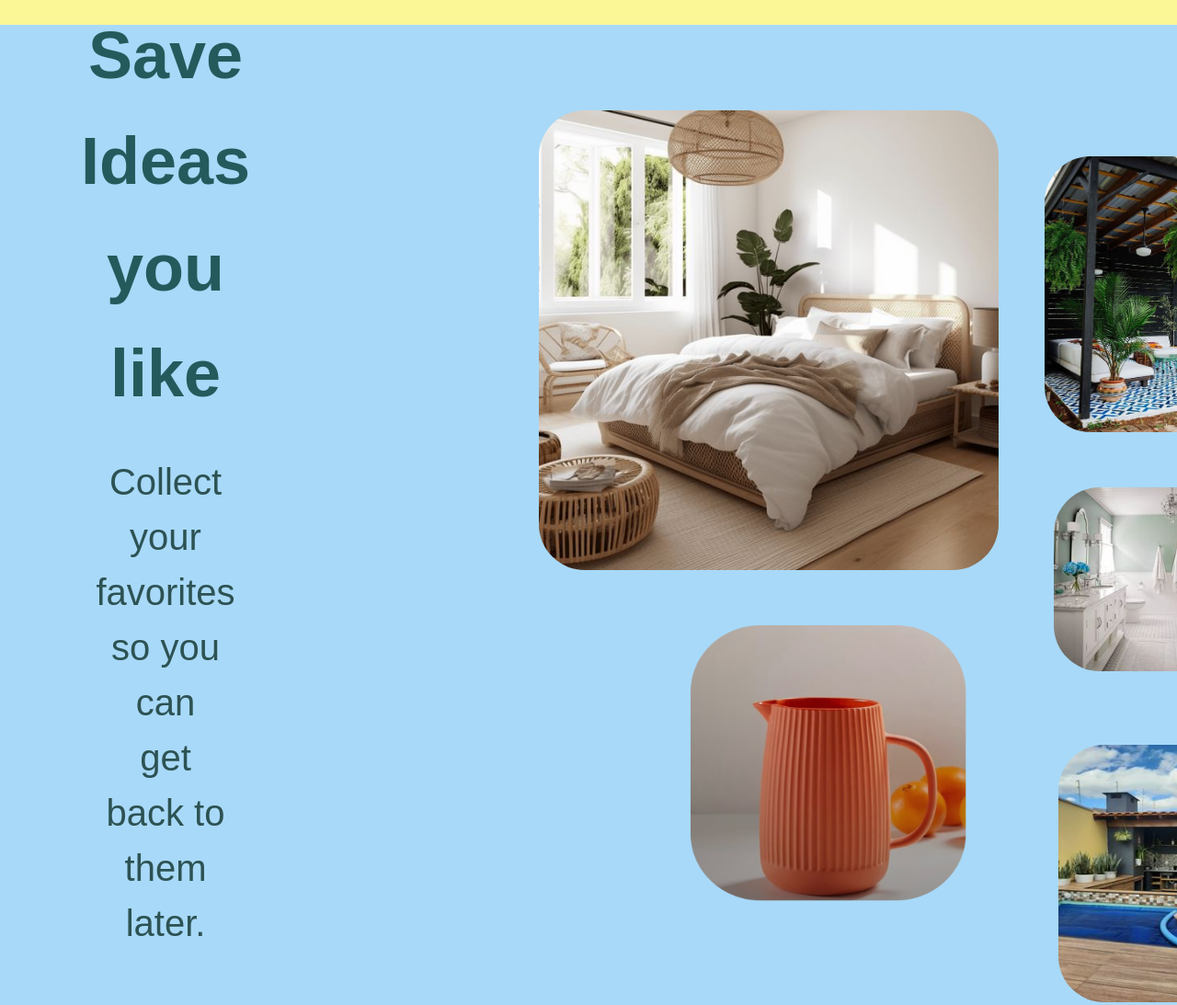
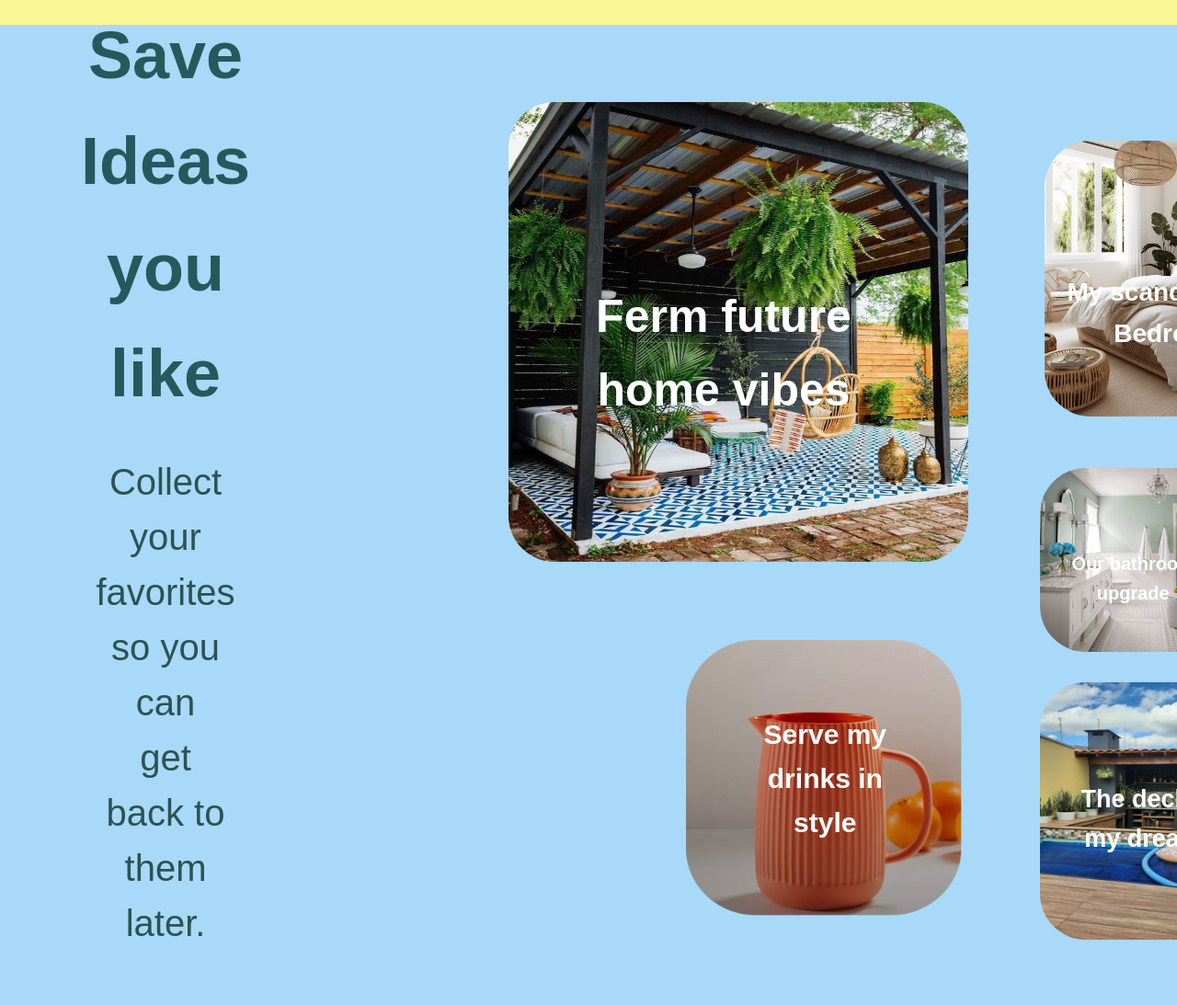
Before and after one commit to Bhavyashree-DC/Pinterest_webPage, a plain HTML site: page index.html in a window 1280 px wide. Shown: the part 1973-3066 px from the top of the page at 92% size. Drawn offline with nearby package versions, Linux system fonts and the light colour scheme.

Commit message:
proper-image-positioning

```diff
--- a/index.html
+++ b/index.html
@@ -291,11 +291,33 @@
                 <button><a href = "">Explore</a></button>
             </div>
             <div class = "homevibes_images">
+                <div class="image-container">
+                   <img src="/images/bedroom.jpg">
+                      <h4 class="image-content img1">My scandinavain <br>Bedroom</br></h4>
+                </div>
+                <div class="image-container">
+                    <img src="/images/garden1.jpg">
+                         <h4 class="image-content img2">Ferm future <br>home vibes</br></h4>
+                </div>
+                <div class="image-container">
+                    <img src="/images/bathroom.jpg">
+                         <h4 class="image-content img3">Our bathroom <br>upgrade</br></h4>
+                </div>
+                <div class="image-container">
+                    <img src="/images/cup.png">
+                         <h4 class="image-content img4">Serve my<br>drinks in <br>style</br></h4>
+                </div>
+                <div class="image-container">
+                    <img src="/images/area.jpg">
+                         <h4 class="image-content img5">The deck of <br>my dreams</br></h4>
+                </div>
+                <!-- <div class = "homevibes_images">
                     <img src = '/images/garden1.jpg'>
                     <img src = '/images/bedroom.jpg'>
                     <img src = '/images/bathroom.jpg'>
                     <img src = '/images/cup.png'>
                     <img src = '/images/area.jpg'>
+                </div> -->
           </div>
     </div>
     </div>
--- a/style.css
+++ b/style.css
@@ -274,7 +274,6 @@ body{
     z-index:5;
     animation: moveUpDown 3s infinite;
     cursor: pointer;
-    /* opacity: 0.6; */
 }
 .down_arrow_icon i{
      font-size: 1rem;
@@ -521,9 +520,55 @@ body{
     justify-content: center;
     align-items: center;
     position: relative;
+    margin-top: 19%;
+}
+.image-content h2{
+    right:10%;
+    font-size: 40px;
+    color: white;
+    z-index:5;
 }
 
-.homevibes_images  img:first-child{
+.image-container {
+    position: relative;
+    display: inline-block;
+}
+
+.image-container img {
+    width: 270px;
+    height: 300px;
+    border-radius: 50px;
+    z-index: 2;
+    margin-top: -32%;
+    margin-left: 840px;
+}
+
+.image-content {
+    position: absolute;
+    color: white;
+    z-index: 2;
+    padding: 5px;
+}
+
+.img1{
+        font-size: 28px;
+        bottom: 70px;
+        left: 860px;
+}
+.image-container:nth-child(2) img {
+    width: 500px;
+    height: 500px;
+    border-radius: 50px;
+    z-index: 1;
+    margin-left:-95px;
+    margin-top: -350px;
+}
+.img2{
+    font-size: 50px;
+    bottom: 150px;
+    left:-5px;
+}
+/* .homevibes_images  img:first-child{
     width: 270px;
     height: 300px;
     border-radius: 50px;
@@ -545,32 +590,45 @@ body{
     z-index: 1;
     margin-top: -350px;
     margin-left: -30px;
-}
-.homevibes_images  img:nth-child(3){
+} */
+.image-container:nth-child(3) img{
     width: 200px;
     height: 200px;
     border-radius: 50px;
-    margin-top: -90px;
-    margin-left: 790px;
-    z-index: 3;
+    margin-top: -110px;
+    margin-left: 760px;
+    z-index: 8;
 }
-.homevibes_images img:nth-child(4){
+.img3{
+    font-size: 20px;
+    bottom: 50px;
+    left:790px;
+}
+.image-container:nth-child(4) img{
     width: 300px;
     height: 300px;
     border-radius: 50px;
-    margin-top: -50px;
-    margin-left: 100px;
+    margin-top: -20px;
+    margin-left: 90px;
     z-index: 4;
 }
-.homevibes_images img:nth-child(5){
+.img4{
+    font-size: 30px;
+    bottom: 80px;
+    left:170px;
+}
+.image-container:nth-child(5) img{
     width: 250px;
     height: 280px;
     border-radius: 50px;
     z-index: 5;
-    margin-top: -170px;
-    margin-left: 850px;
+    margin-left: 810px;
 }
-
+.img5{
+    font-size: 27px;
+    bottom:90px;
+    left:850px;
+}
 
 .bestPart_container {
     display: flex;
```
Lines whose indentation alone changed are shown as unchanged.
